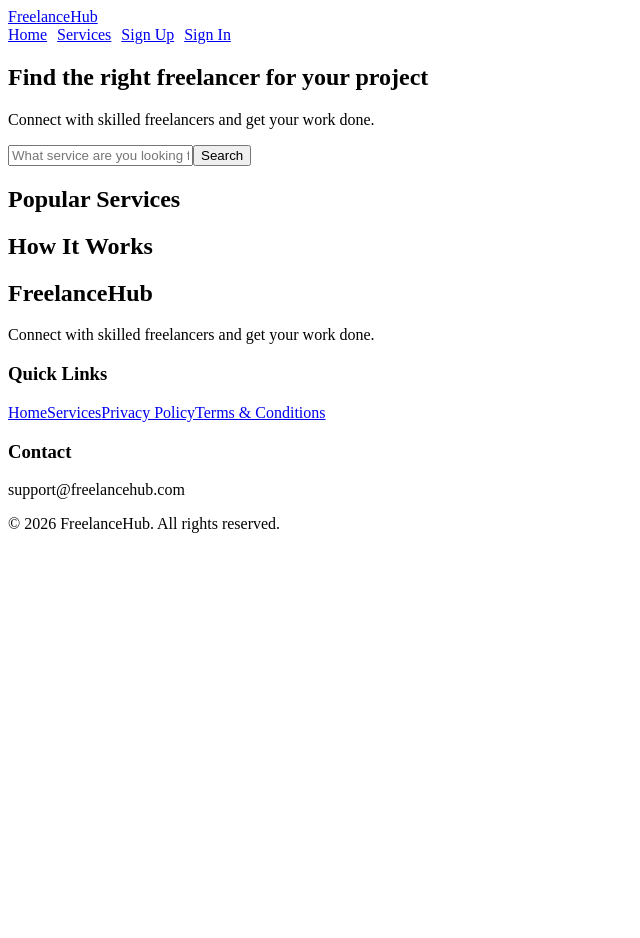
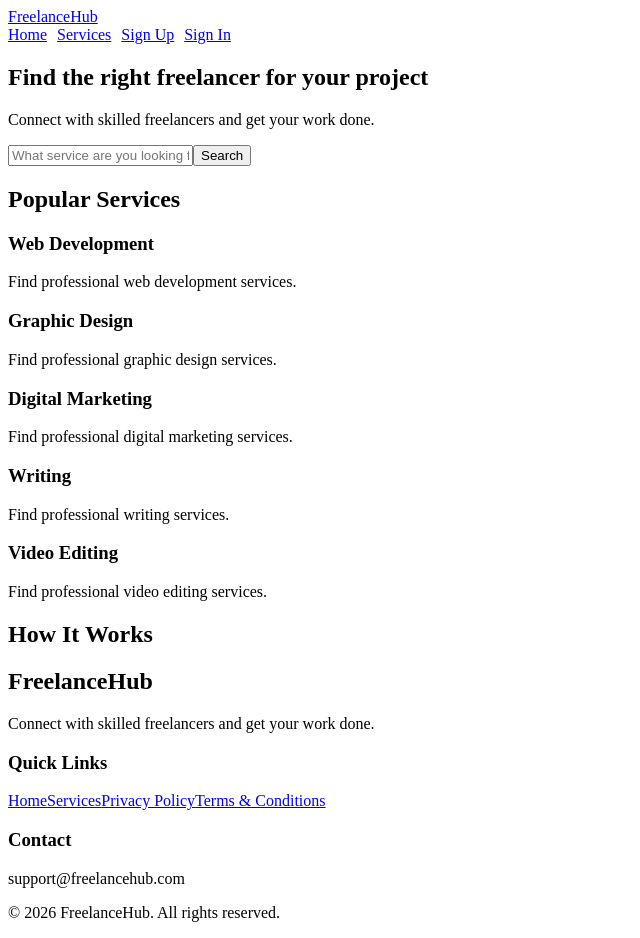
Before and after one commit to ALIALSAEED313/INJAZ-Frontend, a React (Vite) app: page / in a window 1280 px wide. Shown: the whole page, without its empty margins (0-640 px from the left). Before the commit the page ends 800 px from the top, so only its background shows below. Built offline with nearby package versions, Linux system fonts and the light colour scheme; no server answers.

Commit message:
added populer services section

```diff
--- a/src/pages/Homepage.jsx
+++ b/src/pages/Homepage.jsx
@@ -1,4 +1,12 @@
 function Homepage() {
+  const categories = [
+    "Web Development",
+    "Graphic Design",
+    "Digital Marketing",
+    "Writing",
+    "Video Editing",
+  ];
+
   return (
     <main>
       <section>
@@ -20,6 +28,15 @@ function Homepage() {
 
       <section>
         <h2>Popular Services</h2>
+
+        <div>
+          {categories.map((category) => (
+            <div key={category}>
+              <h3>{category}</h3>
+              <p>Find professional {category.toLowerCase()} services.</p>
+            </div>
+          ))}
+        </div>
       </section>
 
       <section>
```
